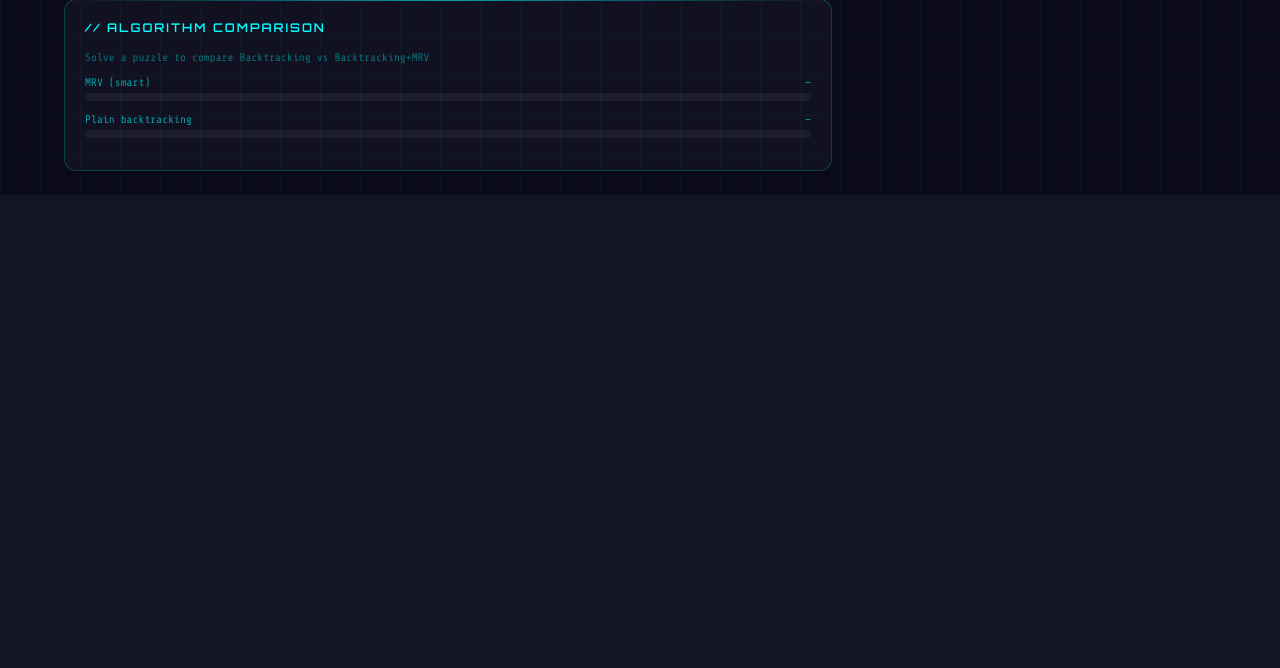
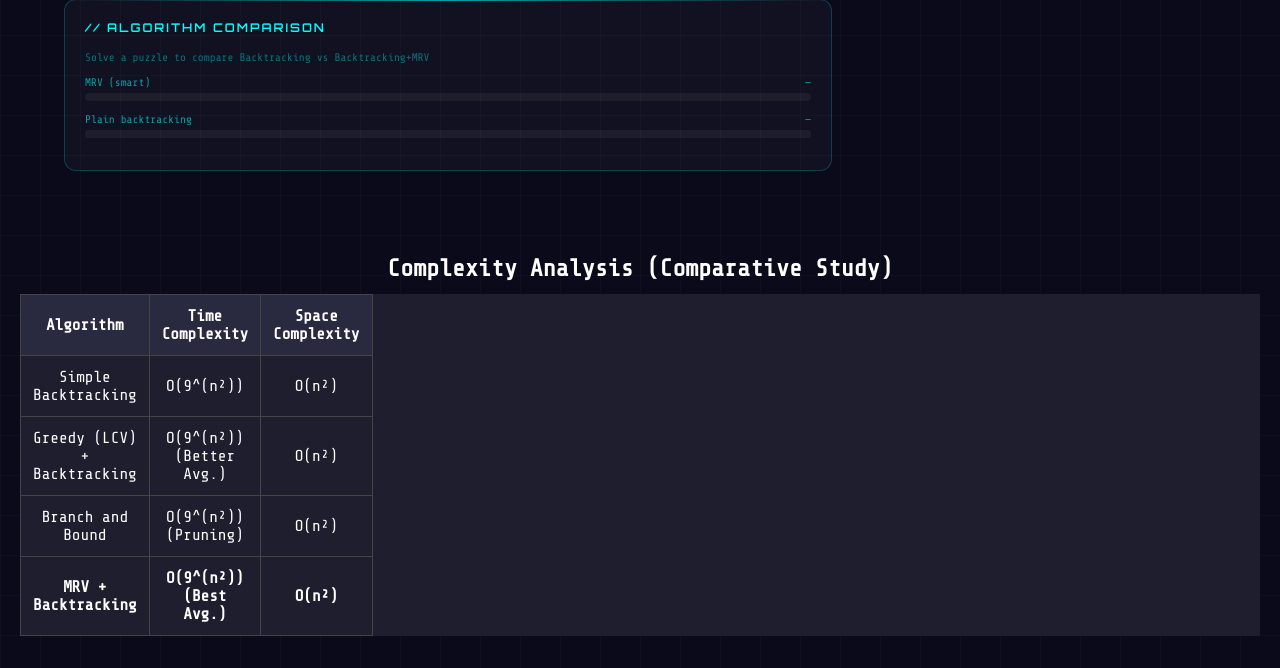
Before and after one commit to SinchanAFK/sudoku-app, a Flask app: page / in a window 1280 px wide. Shown: the part 925-1593 px from the top of the page. Before the commit the page ends 1096 px from the top, so only its background shows below. Run offline with Flask 3, Linux system fonts and the light colour scheme.

Commit message:
Added complexity analysis table

```diff
--- a/templates/index.html
+++ b/templates/index.html
@@ -436,6 +436,34 @@
     body.light #solved-banner h2 { color: #2b6cb0; text-shadow: none; }
     body.light #solved-banner p { color: #718096; }
     body.light #progress-bar { box-shadow: none; }
+    /* Complexity Analysis Table */
+.complexity-section{
+    margin-top:40px;
+    padding:20px;
+}
+
+.complexity-section h2{
+    color:white;
+    text-align:center;
+}
+
+.complexity-table{
+    width:100%;
+    border-collapse:collapse;
+    background:#1e1e2f;
+    color:white;
+}
+
+.complexity-table th,
+.complexity-table td{
+    border:1px solid #444;
+    padding:12px;
+    text-align:center;
+}
+
+.complexity-table th{
+    background:#292940;
+}
   </style>
 </head>
 <body>
@@ -886,5 +914,41 @@ function toggleTheme() {
   document.getElementById('theme-btn').textContent = isLight ? '⬡ NEON MODE' : '☀ LIGHT MODE';
 }
 </script>
+<!-- Complexity Analysis -->
+<div class="complexity-section">
+    <h2>Complexity Analysis (Comparative Study)</h2>
+
+    <table class="complexity-table">
+        <tr>
+            <th>Algorithm</th>
+            <th>Time Complexity</th>
+            <th>Space Complexity</th>
+        </tr>
+
+        <tr>
+            <td>Simple Backtracking</td>
+            <td>O(9^(n²))</td>
+            <td>O(n²)</td>
+        </tr>
+
+        <tr>
+            <td>Greedy (LCV) + Backtracking</td>
+            <td>O(9^(n²)) (Better Avg.)</td>
+            <td>O(n²)</td>
+        </tr>
+
+        <tr>
+            <td>Branch and Bound</td>
+            <td>O(9^(n²)) (Pruning)</td>
+            <td>O(n²)</td>
+        </tr>
+
+        <tr>
+            <td><b>MRV + Backtracking</b></td>
+            <td><b>O(9^(n²)) (Best Avg.)</b></td>
+            <td><b>O(n²)</b></td>
+        </tr>
+    </table>
+</div>
 </body>
 </html>
```
